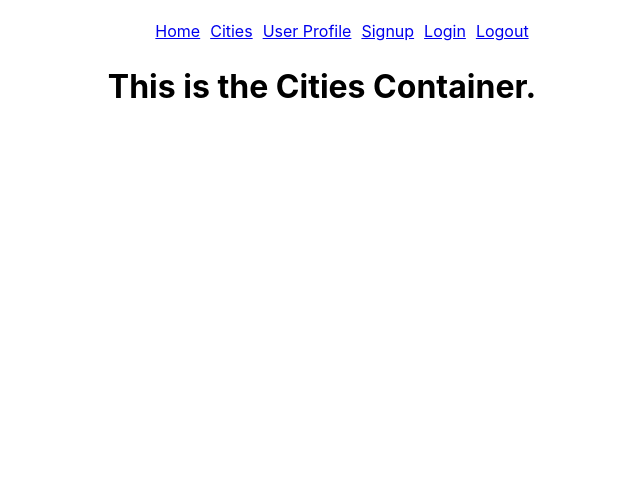
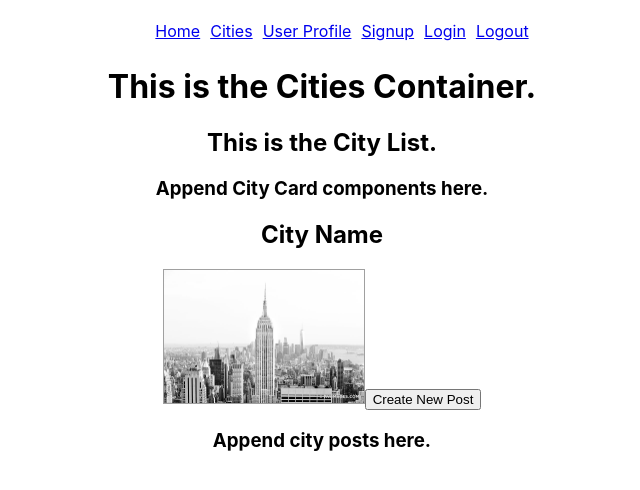
Before and after one commit to paristechprofile/project-2_wayfarer_frontend, a React (Create React App) app: page /cityprofile in a window 1280 px wide. Shown: the top 490 px of the page, without its empty margins (318-958 px from the left). Built offline with nearby package versions, Linux system fonts and the light colour scheme.

Commit message:
added content to CitiesContainer

```diff
--- a/src/components/CityList.js
+++ b/src/components/CityList.js
@@ -0,0 +1,14 @@
+import React, { Component } from 'react'
+
+export default class CityList extends Component {
+  render() {
+    return (
+      <div>
+        <h2>This is the City List.</h2>
+        <div className="city-cards">
+            <h3>Append City Card components here.</h3>
+        </div>
+      </div>
+    )
+  }
+}
--- a/src/components/CityProfile.js
+++ b/src/components/CityProfile.js
@@ -0,0 +1,16 @@
+import React, { Component } from 'react'
+
+export default class CityProfile extends Component {
+  render() {
+    return (
+      <div>
+        <h2>City Name</h2>
+        <img className="temp-city-pic" src="../../images/blankcityimage.jpg" />
+        <button>Create New Post</button>
+        <div className="city-posts-list">
+            <h3>Append city posts here.</h3>
+        </div>
+      </div>
+    )
+  }
+}
--- a/src/containers/CitiesContainer.js
+++ b/src/containers/CitiesContainer.js
@@ -1,10 +1,14 @@
 import React, { Component } from 'react'
+import CityList from '../components/CityList'
+import CityProfile from '../components/CityProfile'
 
 export default class CitiesContainer extends Component {
   render() {
     return (
       <div>
         <h1>This is the Cities Container.</h1>
+        <CityList />
+        <CityProfile />
       </div>
     )
   }
--- a/src/index.css
+++ b/src/index.css
@@ -29,3 +29,9 @@ ul li {
   height: auto;
   border: 1px solid #A0A0A0;
 }
+
+.temp-city-pic {
+  width: 200px;
+  height: auto;
+  border: 1px solid #A0A0A0;
+}
```
Also changed, not shown: public/images/blankcityimage.jpg (added).
